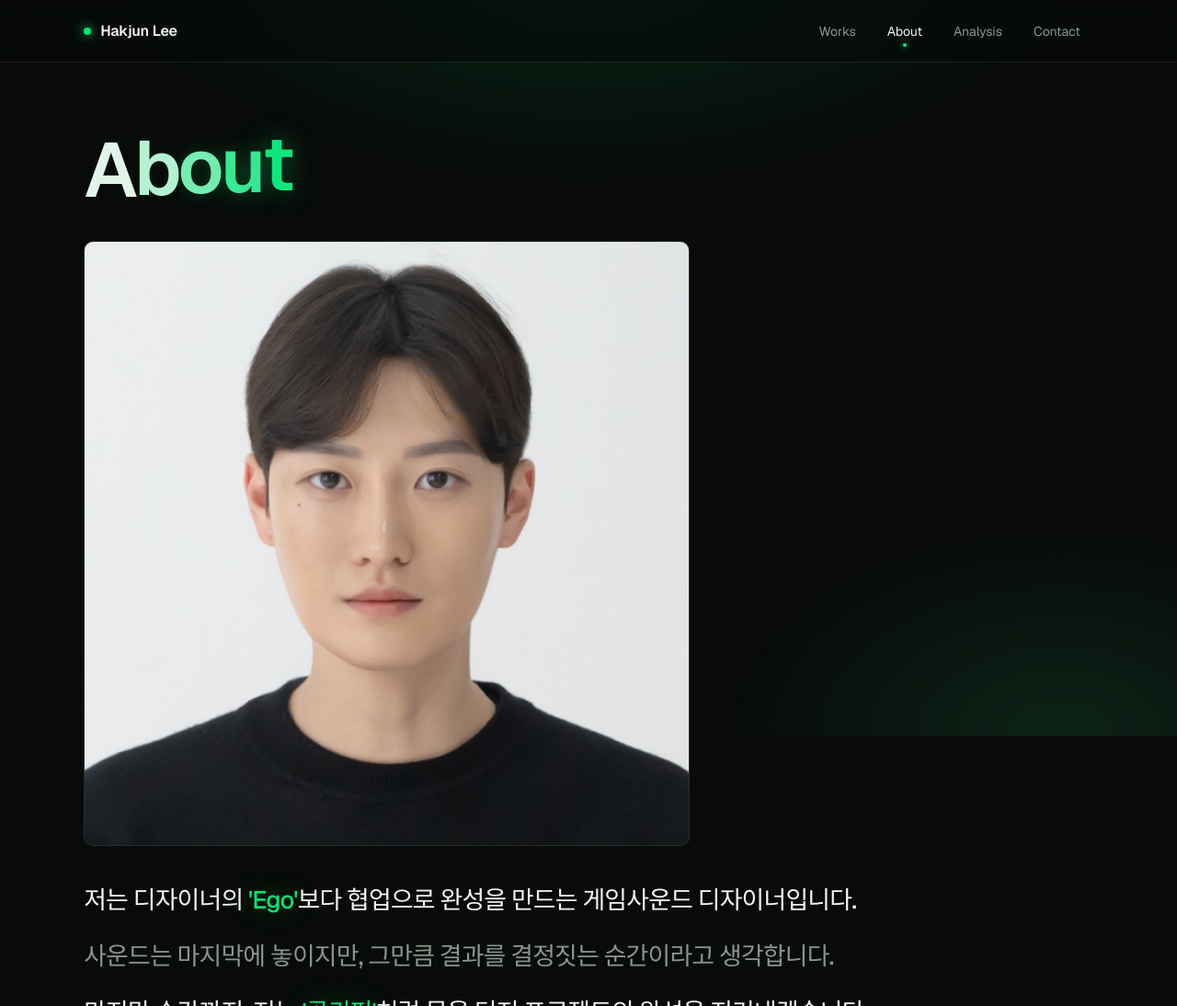
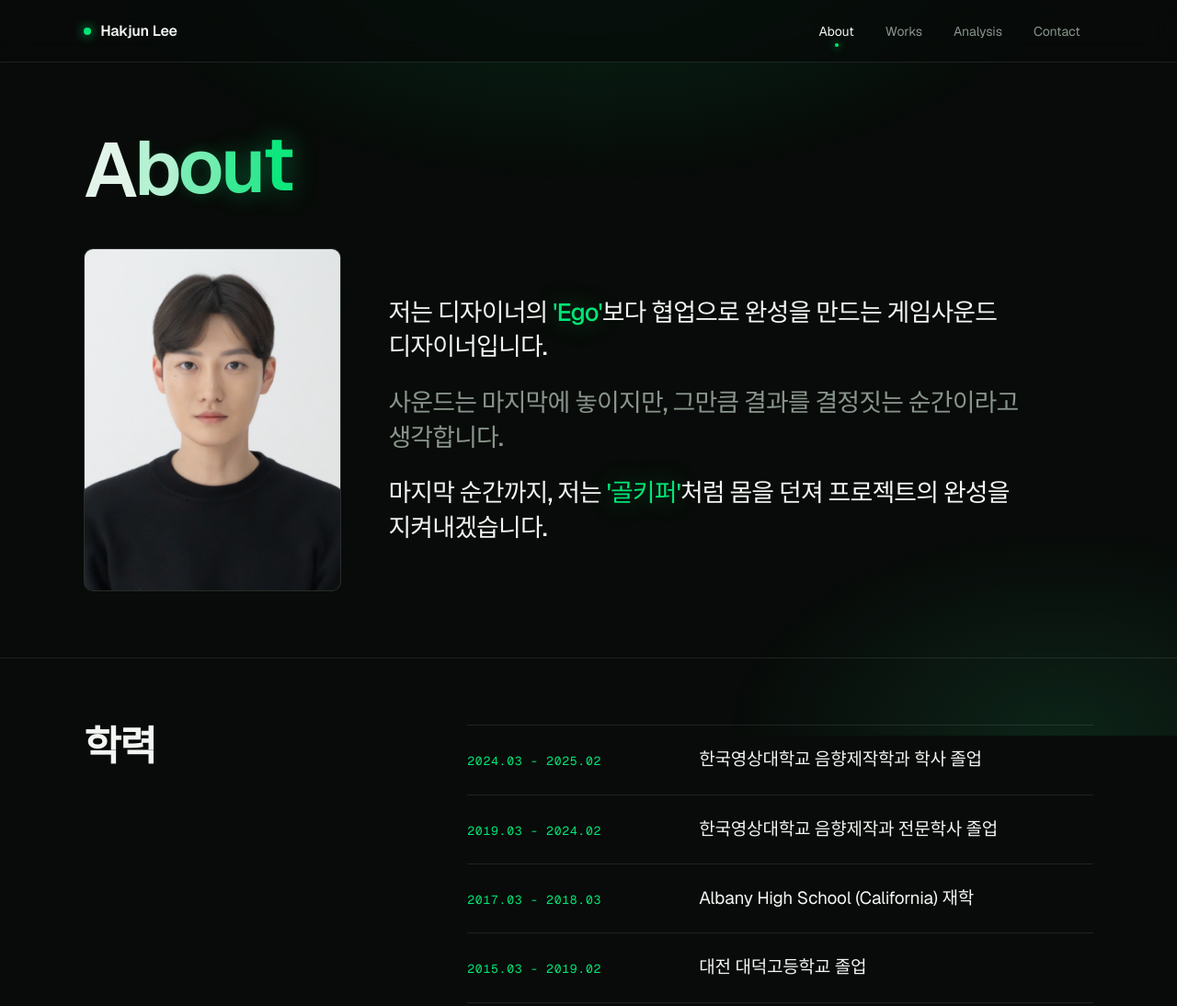
Before and after one commit to hjsounddesigner/hjsounddesigner, a plain HTML site: page about.html in a window 1280 px wide. Shown: the top 1094 px of the page at 92% size. Drawn offline with nearby package versions, Linux system fonts and the light colour scheme; a web font is replaced by a local one.

Commit message:
Add files via upload

```diff
--- a/about.html
+++ b/about.html
@@ -37,8 +37,8 @@
         <span class="nav__toggle-bars" aria-hidden="true"><i></i><i></i></span>
       </button>
       <nav class="nav__links" id="site-nav" aria-label="주 메뉴">
-        <a href="works.html"><span class="nav__num">01</span>Works</a>
-        <a href="about.html" aria-current="page"><span class="nav__num">02</span>About</a>
+        <a href="about.html" aria-current="page"><span class="nav__num">01</span>About</a>
+        <a href="works.html"><span class="nav__num">02</span>Works</a>
         <a href="analysis.html"><span class="nav__num">03</span>Analysis</a>
         <a href="contact.html"><span class="nav__num">04</span>Contact</a>
         <p class="nav__meta" aria-hidden="true"><span>Sound Design Portfolio</span><span>2hakjun15@naver.com</span></p>
@@ -50,14 +50,14 @@
     <section class="page-head">
       <div class="wrap">
         <h1 class="wave-title" data-wave-title>About</h1>
-        <figure class="portrait reveal">
-          <img src="assets/about/profile.jpg" alt="Hakjun Lee 프로필 사진" width="1280" height="1707" decoding="async">
-        </figure>
       </div>
     </section>
 
     <section class="section about-intro" style="border-top:0;padding-top:0">
-      <div class="wrap">
+      <div class="wrap about-intro__row">
+        <figure class="portrait reveal">
+          <img src="assets/about/profile.jpg" alt="Hakjun Lee 프로필 사진" width="1280" height="1707" decoding="async">
+        </figure>
         <div class="quote">
           <p class="quote__line reveal">저는 디자이너의 <em>'Ego'</em>보다 협업으로 완성을 만드는 게임사운드 디자이너입니다.</p>
           <p class="quote__line reveal">사운드는 마지막에 놓이지만, 그만큼 결과를 결정짓는 순간이라고 생각합니다.</p>
@@ -68,7 +68,7 @@
 
     <section class="section">
       <div class="wrap split">
-        <h2 class="section__title">이력</h2>
+        <h2 class="section__title">학력</h2>
         <ol class="history reveal">
           <li><span class="history__period">2024.03 - 2025.02</span><span class="history__text">한국영상대학교 음향제작학과 학사 졸업</span></li>
           <li><span class="history__period">2019.03 - 2024.02</span><span class="history__text">한국영상대학교 음향제작과 전문학사 졸업</span></li>
--- a/styles.css
+++ b/styles.css
@@ -441,7 +441,7 @@ ul, ol { margin: 0; padding: 0; list-style: none; }
 .engine-corners i:nth-child(3) { bottom: 0; left: 0; border-bottom-width: 1px; border-left-width: 1px; }
 .engine-corners i:nth-child(4) { bottom: 0; right: 0; border-bottom-width: 1px; border-right-width: 1px; }
 
-/* 홈: 오른쪽 SCROLL — 아래로 스크롤하거나 누르면 Works 로 */
+/* 홈: 오른쪽 SCROLL — 아래로 스크롤하거나 누르면 About 으로 */
 .scroll-hint {
   position: absolute; z-index: 3; right: calc(var(--gutter) + 22px); top: 50%; transform: translateY(-50%);
   display: inline-flex; flex-direction: column; align-items: center; gap: 12px; padding: 10px 6px;
@@ -632,6 +632,15 @@ html.modal-open { overflow: hidden; }
   .portrait img { object-position: center 18%; }
 }
 
+/* 소개: 작은 사진 + 문구 (모바일은 사진 위·문구 아래, 데스크톱은 나란히) */
+.about-intro__row { display: grid; gap: clamp(24px, 4vw, 56px); grid-template-columns: minmax(0, 1fr); align-items: center; }
+.about-intro__row .portrait { margin: 0; width: 160px; aspect-ratio: 3 / 4; }
+.about-intro__row .portrait img { object-position: center 12%; }
+@media (min-width: 761px) {
+  .about-intro__row { grid-template-columns: clamp(200px, 22vw, 280px) minmax(0, 1fr); }
+  .about-intro__row .portrait { width: 100%; aspect-ratio: 3 / 4; }
+}
+
 .split > .section__title { margin-top: 0; }
 .history { display: grid; }
 .history li { display: grid; gap: 6px 32px; grid-template-columns: 1fr; padding: 22px 0; border-bottom: 1px solid var(--line); }
```
Also changed, not shown: analysis.html (+2 -2 lines), contact.html (+2 -2 lines), index.html (+3 -3 lines), works.html (+2 -2 lines), 1 other file.
